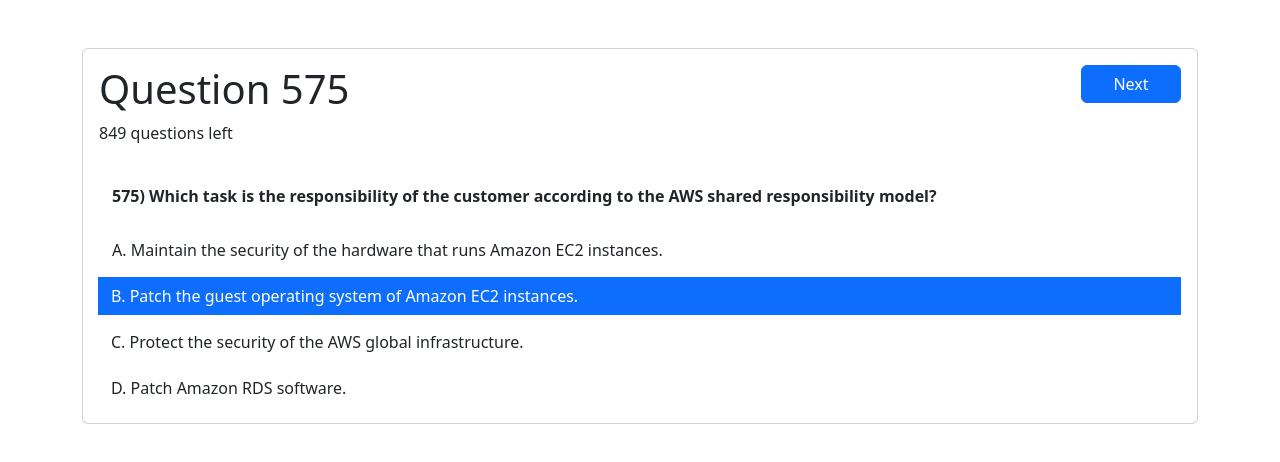
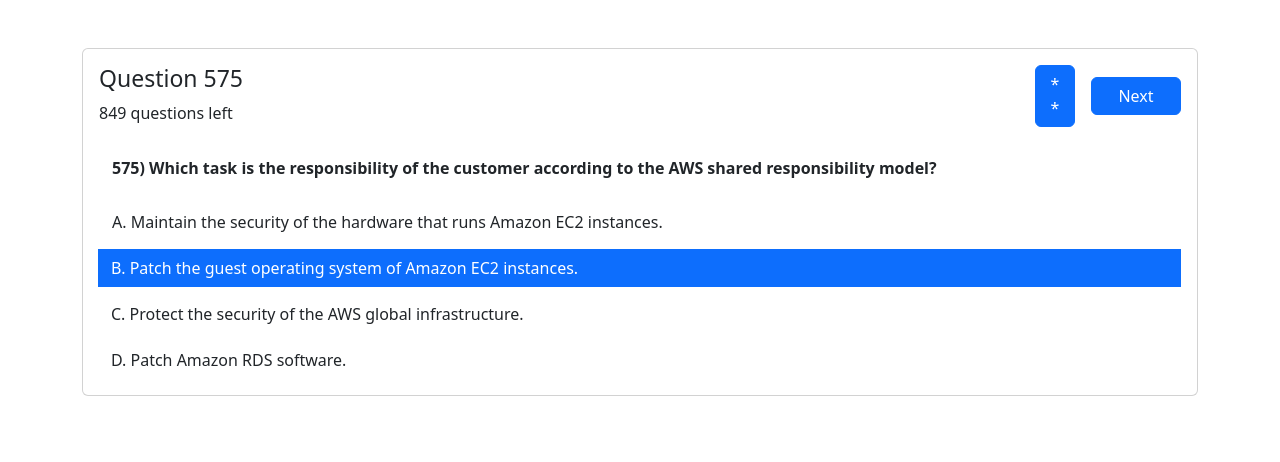
Before and after one commit to anhkhoinp94/aws-quiz, an Angular app: page / in a window 1280 px wide. Both pictures are taken after a click on the button "Show". Shown: the top 462 px of the page. Built offline with nearby package versions, Linux system fonts and the light colour scheme; what ngx-clipboard would draw is missing.

Commit message:
2023-09-19_0557 PM

```diff
--- a/src/app/app.component.html
+++ b/src/app/app.component.html
@@ -1,16 +1,19 @@
 <div class="container mt-5">
   <div class="card">
     <div class="card-body">
-      <div class="row mb-4">
+      <div class="row mb-3">
         <div class="col">
-          <h1 class="card-title">Question {{ id }}</h1>
+          <h1 class="card-title" style="font-size: 23px;">Question {{ id }}</h1>
           <p class="card-title">{{ numLeft }} questions left</p>
         </div>
         <div class="col-auto">
-          <button *ngIf="show" class="btn btn-primary ms-2" style="width: 100px" (click)="handleClick()">
+          <button *ngIf="show" class="btn btn-primary ms-2 me-2" style="width: 40px" (click)="handleClick(1)">
+            **
+          </button>
+          <button *ngIf="show" class="btn btn-primary ms-2" style="width: 90px" (click)="handleClick(2)">
             Next
           </button>
-          <button *ngIf="!show" class="btn btn-success ms-2" style="width: 100px" (click)="handleClick()">
+          <button *ngIf="!show" class="btn btn-success ms-2" style="width: 90px" (click)="handleClick(3)">
             Show
           </button>
         </div>
--- a/src/app/app.component.ts
+++ b/src/app/app.component.ts
@@ -25,6 +25,16 @@
   res: string = '';
   show: boolean = false;
   numLeft: number = 0;
+  selectQ: Question = {
+    id: 0,
+    q: '',
+    a1: '',
+    a2: '',
+    a3: '',
+    a4: '',
+    a5: '',
+    as: '',
+  };
 
   constructor(
     private myDataService: MyDataService,
@@ -35,48 +45,52 @@
     this.myDataService.getJsonData().subscribe((data: Question[]) => {
       this.jsonData = data;
       let num = this.getRandomArbitrary(1, this.jsonData.length);
-      let selectQ = this.jsonData[num];
-      if (selectQ) {
-        this.id = selectQ.id;
-        this.question = selectQ.q;
-        this.res = selectQ.as;
-        this.aw1 = selectQ.a1;
-        this.aw1c = this.res.includes(selectQ.a1[0]);
-        this.aw2 = selectQ.a2;
-        this.aw2c = this.res.includes(selectQ.a2[0]);
-        this.aw3 = selectQ.a3;
-        this.aw3c = this.res.includes(selectQ.a3[0]);
-        this.aw4 = selectQ.a4;
-        this.aw4c = this.res.includes(selectQ.a4[0]);
-        this.aw5 = selectQ.a5;
-        this.aw5c = this.res.includes(selectQ.a5[0]);
+      this.selectQ = this.jsonData[num];
+      if (this.selectQ) {
+        this.id = this.selectQ.id;
+        this.question = this.selectQ.q;
+        this.res = this.selectQ.as;
+        this.aw1 = this.selectQ.a1;
+        this.aw1c = this.res.includes(this.selectQ.a1[0]);
+        this.aw2 = this.selectQ.a2;
+        this.aw2c = this.res.includes(this.selectQ.a2[0]);
+        this.aw3 = this.selectQ.a3;
+        this.aw3c = this.res.includes(this.selectQ.a3[0]);
+        this.aw4 = this.selectQ.a4;
+        this.aw4c = this.res.includes(this.selectQ.a4[0]);
+        this.aw5 = this.selectQ.a5;
+        this.aw5c = this.res.includes(this.selectQ.a5[0]);
         this.jsonData.splice(this.id - 1, 1);
         this.numLeft = this.jsonData.length;
       }
     });
   }
 
-  handleClick(): void {
+  handleClick(num: number): void {
+    if (num == 1) {
+      this.jsonData[this.jsonData.length] = this.selectQ;
+    }
     if (this.show) {
       this.show = false;
       let num = this.getRandomArbitrary(1, this.jsonData.length);
-      let selectQ = this.jsonData[num];
-      if (selectQ) {
-        this.id = selectQ.id;
-        this.question = selectQ.q;
-        this.res = selectQ.as;
-        this.aw1 = selectQ.a1;
-        this.aw1c = this.res.includes(selectQ.a1[0]);
-        this.aw2 = selectQ.a2;
-        this.aw2c = this.res.includes(selectQ.a2[0]);
-        this.aw3 = selectQ.a3;
-        this.aw3c = this.res.includes(selectQ.a3[0]);
-        this.aw4 = selectQ.a4;
-        this.aw4c = this.res.includes(selectQ.a4[0]);
-        this.aw5 = selectQ.a5;
-        this.aw5c = this.res.includes(selectQ.a5[0]);
+      this.selectQ = this.jsonData[num];
+      if (this.selectQ) {
+        this.id = this.selectQ.id;
+        this.question = this.selectQ.q;
+        this.res = this.selectQ.as;
+        this.aw1 = this.selectQ.a1;
+        this.aw1c = this.res.includes(this.selectQ.a1[0]);
+        this.aw2 = this.selectQ.a2;
+        this.aw2c = this.res.includes(this.selectQ.a2[0]);
+        this.aw3 = this.selectQ.a3;
+        this.aw3c = this.res.includes(this.selectQ.a3[0]);
+        this.aw4 = this.selectQ.a4;
+        this.aw4c = this.res.includes(this.selectQ.a4[0]);
+        this.aw5 = this.selectQ.a5;
+        this.aw5c = this.res.includes(this.selectQ.a5[0]);
         this.jsonData.splice(this.id - 2, 1);
         this.numLeft = this.jsonData.length;
+        console.log(this.jsonData)
       }
     } else {
       this.show = true;
```
Also changed, not shown: 3 other files (tests, documents, lock files or other folders).
